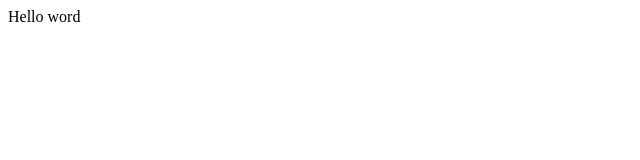
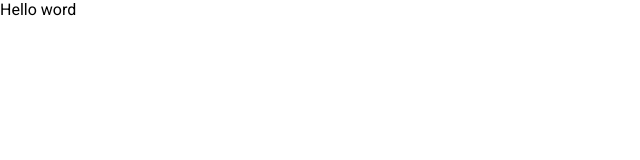
Before and after one commit to luizchaaves/interface-discord-desktop, a React (Create React App) app: page / in a window 1280 px wide. Shown: the top 160 px of the page, without its empty margins (0-640 px from the left). Built offline with nearby package versions, Linux system fonts and the light colour scheme.

Commit message:
install dependencies and create global styles

```diff
--- a/package.json
+++ b/package.json
@@ -13,6 +13,8 @@
     "react": "^18.2.0",
     "react-dom": "^18.2.0",
     "react-scripts": "5.0.1",
+    "styled-components": "^6.0.7",
+    "styled-icons": "^10.47.0",
     "typescript": "^4.9.5",
     "web-vitals": "^2.1.4"
   },
@@ -39,5 +41,8 @@
       "last 1 firefox version",
       "last 1 safari version"
     ]
+  },
+  "devDependencies": {
+    "@types/styled-components": "^5.1.26"
   }
 }
--- a/public/index.html
+++ b/public/index.html
@@ -1,5 +1,5 @@
 <!DOCTYPE html>
-<html lang="en">
+<html lang="pt-BR">
   <head>
     <meta charset="utf-8" />
     <link rel="icon" href="%PUBLIC_URL%/favicon.ico" />
@@ -11,7 +11,14 @@
     />
     <link rel="apple-touch-icon" href="%PUBLIC_URL%/logo192.png" />
     <link rel="manifest" href="%PUBLIC_URL%/manifest.json" />
-    <title>React App</title>
+    <title>Discord clone</title>
+
+    <link rel="preconnect" href="https://fonts.googleapis.com" />
+    <link rel="preconnect" href="https://fonts.gstatic.com" crossorigin />
+    <link
+      href="https://fonts.googleapis.com/css2?family=Roboto:wght@300;400;500;700&display=swap"
+      rel="stylesheet"
+    />
   </head>
   <body>
     <noscript>You need to enable JavaScript to run this app.</noscript>
--- a/src/App.tsx
+++ b/src/App.tsx
@@ -1,5 +1,12 @@
+import GlobalStyles from './styles/GlobalStyles';
+
 function App() {
-  return <>Hello word</>;
+  return (
+    <>
+      Hello word
+      <GlobalStyles />
+    </>
+  );
 }
 
 export default App;
--- /dev/null
+++ b/src/styles/GlobalStyles.ts
@@ -0,0 +1,46 @@
+import { createGlobalStyle } from 'styled-components';
+
+export default createGlobalStyle`
+  *{
+    margin: 0;
+    padding: 0;
+    box-sizing: border-box;
+  }
+
+  html{
+    overflow-x: hidden;
+  }
+
+  html, body, #root{
+    height: 100%;
+  }
+
+  *, button, input{
+    font-family: 'Roboto', sans-serif;
+    border: 0;
+    outline: 0;
+  }
+
+  :root{
+    --gray: #313338;;
+    --gray-primary: #1e1f22;
+    --gray-secondary: #313338;
+    --gray-tertiary: #2b2d31;
+    --gray-light: #b5bac1;
+    --gray-hover: #35373c;
+    --gray-text: #949ba4;
+
+    --blue: #5865f2;
+    --blue-mention: #4a4b6f;
+    --blue-link: #c9cdf6;
+
+    --yellow-primary: #f0b132;
+    --yellow-secondary: #454037;
+
+    --black: #1e1f22;
+    --black-hover: #2e3035;
+
+    --white: #ffffff;
+    --white-light: #2b2d31;
+  }
+`;
```
Also changed, not shown: 1 other file (tests, documents, lock files or other folders).
